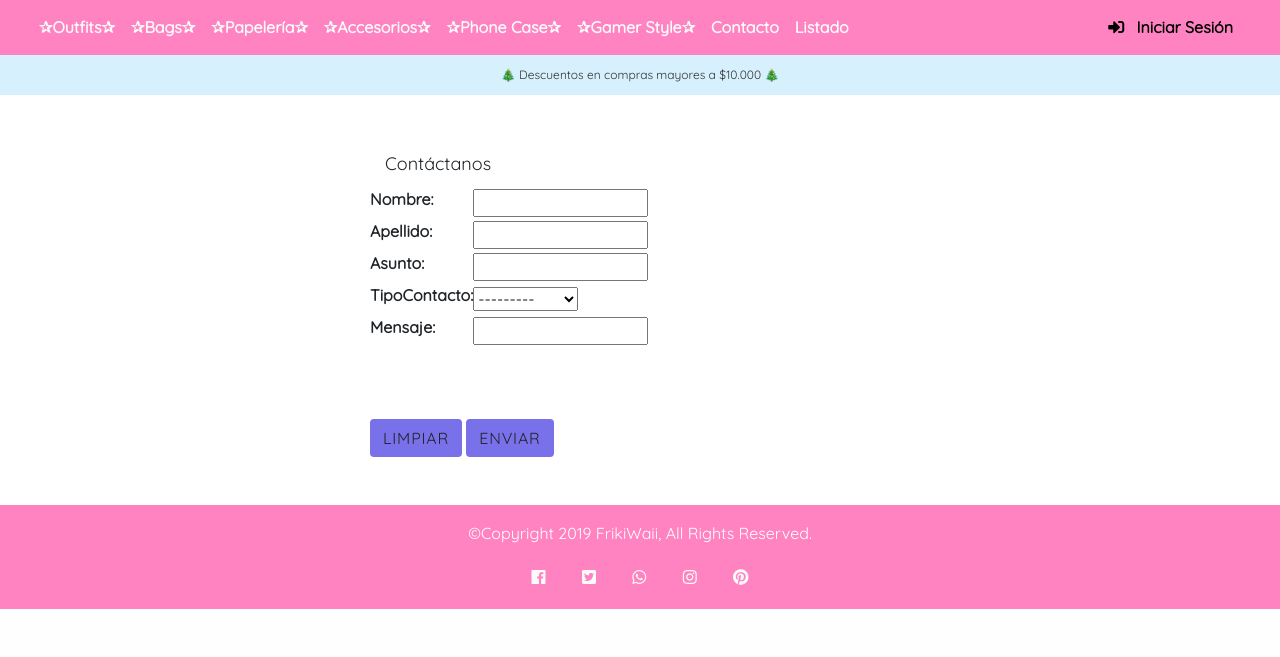
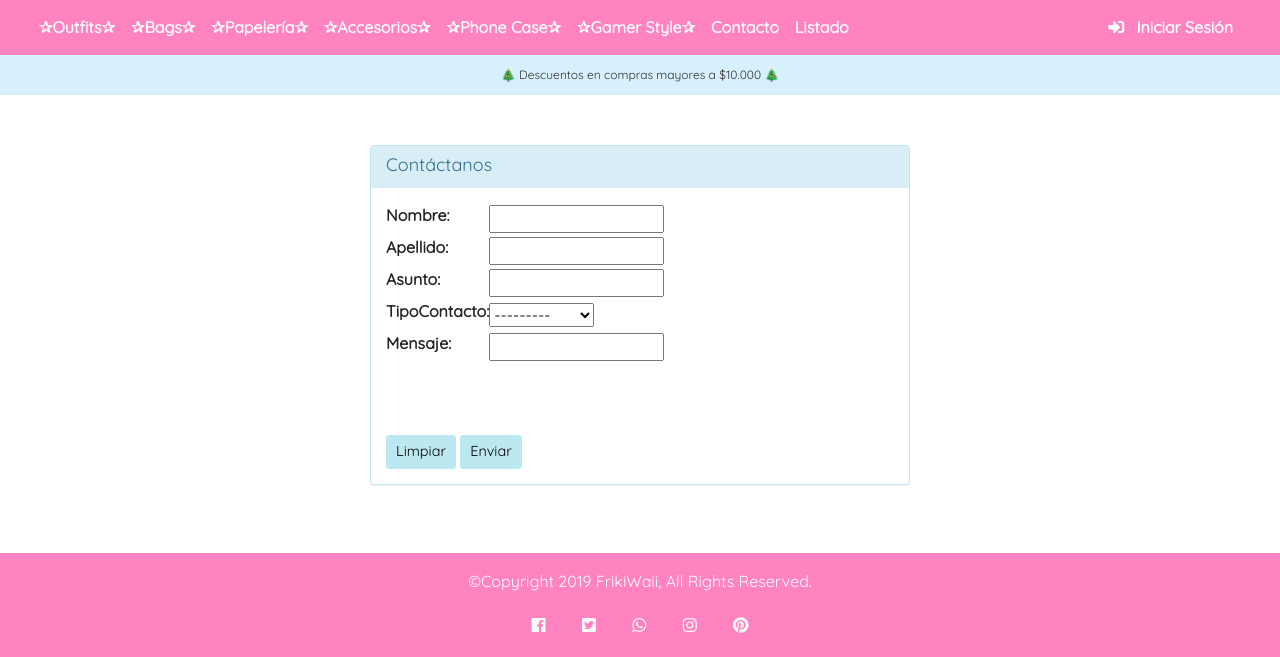
Before and after one commit to JElizabeth1988/FrikiWaii, a Django app: page /nuevo_contacto/ in a window 1280 px wide. Shown: the part 183-840 px from the top of the page. Before the commit the page ends 792 px from the top, so only its background shows below. Run offline with Django 3.2, Linux system fonts and the light colour scheme; data comes from the database, SQL or seed files in the repository; both versions use the stored data as it was after the commit; parts of the project's set-up code (start-up, migrations or seed data) failed here and were passed over; some libraries are stand-ins or nearby versions.

Commit message:
Cambio colores contacto

```diff
--- a/dir_frikiwaiiStore/FrikiWaii/core/static/core/css/styleBootstrap.css
+++ b/dir_frikiwaiiStore/FrikiWaii/core/static/core/css/styleBootstrap.css
@@ -11,9 +11,40 @@
     /* background:rgb(200, 158, 235); */
 }
 
-.panel-info{
-border-color: #bce8f1;
+/* FORMULARIO CONTACTO */
+.panel-title {
+  margin-top: 0;
+  margin-bottom: 0;
+  font-size: 16px;
+  color: inherit;
 }
+* {
+  -webkit-box-sizing: border-box;
+  -moz-box-sizing: border-box;
+  box-sizing: border-box;
+}
+user agent stylesheet
+div {
+  display: block;
+}
+.panel-info>.panel-heading {
+  color: #31708f;
+  background-color: #d9edf7;
+  border-color: #bce8f1;
+}
+.panel-body {
+  padding: 15px;
+  border-color: #bce8f1;
+}
+.panel {
+  margin-bottom: 20px;
+  background-color: #fff;
+  border: 1px solid transparent;
+  border-radius: 4px;
+  -webkit-box-shadow: 0 1px 1px rgba(0,0,0,.05);
+  box-shadow: 0 1px 1px rgba(0,0,0,.05);
+}
+
 
 
 .bg-rosa{
@@ -496,9 +527,11 @@ div {
     margin-top: 10px;
 }
 
+
+
 /* link no visitado */
 a:link {
-    color: rgb(0, 0, 0);
+    color: rgb(255, 255, 255);
     text-decoration: none;
   }
 .nav-link:link{
@@ -605,12 +638,17 @@ ul {
 
 
 
-  .btn.btn-sm {
-      padding: .5rem 1.6rem;
-      font-size: .64rem;
-      background-color: #7971ea;
+  .btn-sm {
+      font-size: .90rem;
+      background-color:#bce8f1;
+      border-color: #bce8f100;
 
   }
+
+  .btn-sm:hover{
+    background-color: #31708f;
+  }
+
   [type=button]:not(:disabled), [type=reset]:not(:disabled), [type=submit]:not(:disabled), button:not(:disabled) {
       cursor: pointer;
   }
--- a/dir_frikiwaiiStore/FrikiWaii/core/templates/core/nuevo_contacto.html
+++ b/dir_frikiwaiiStore/FrikiWaii/core/templates/core/nuevo_contacto.html
@@ -26,8 +26,8 @@
                             <br>
                             <br>
                             <br>
-                        <input type="reset" value="Limpiar" class="btn">
-                        <input type="submit" value="Enviar" class="btn">
+                        <input type="reset" value="Limpiar" class="btn-sm">
+                        <input type="submit" value="Enviar" class="btn-sm">
 
                     </form>
                     {{ mensaje }}
```
Also changed, not shown: dir_frikiwaiiStore/FrikiWaii/db.sqlite3.
